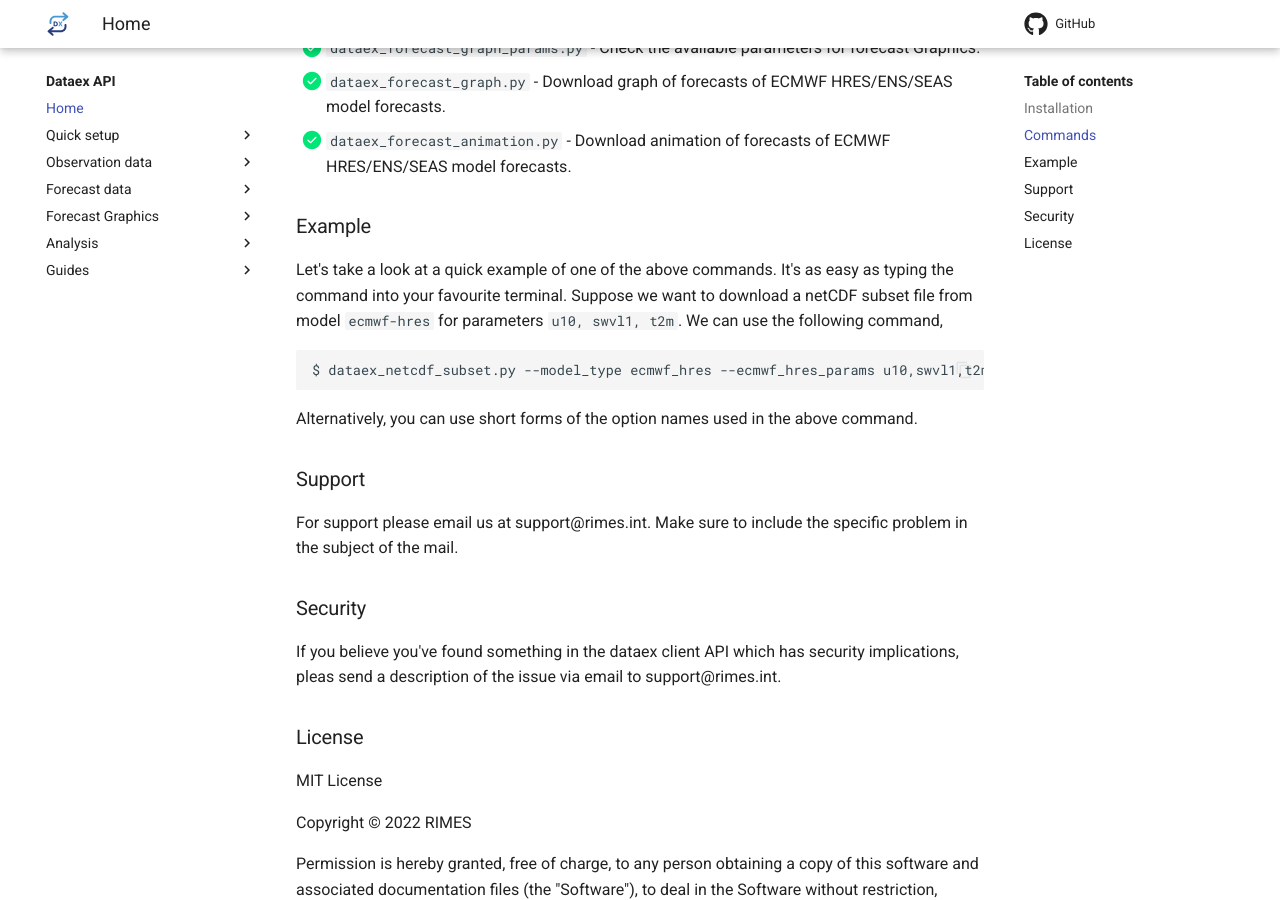
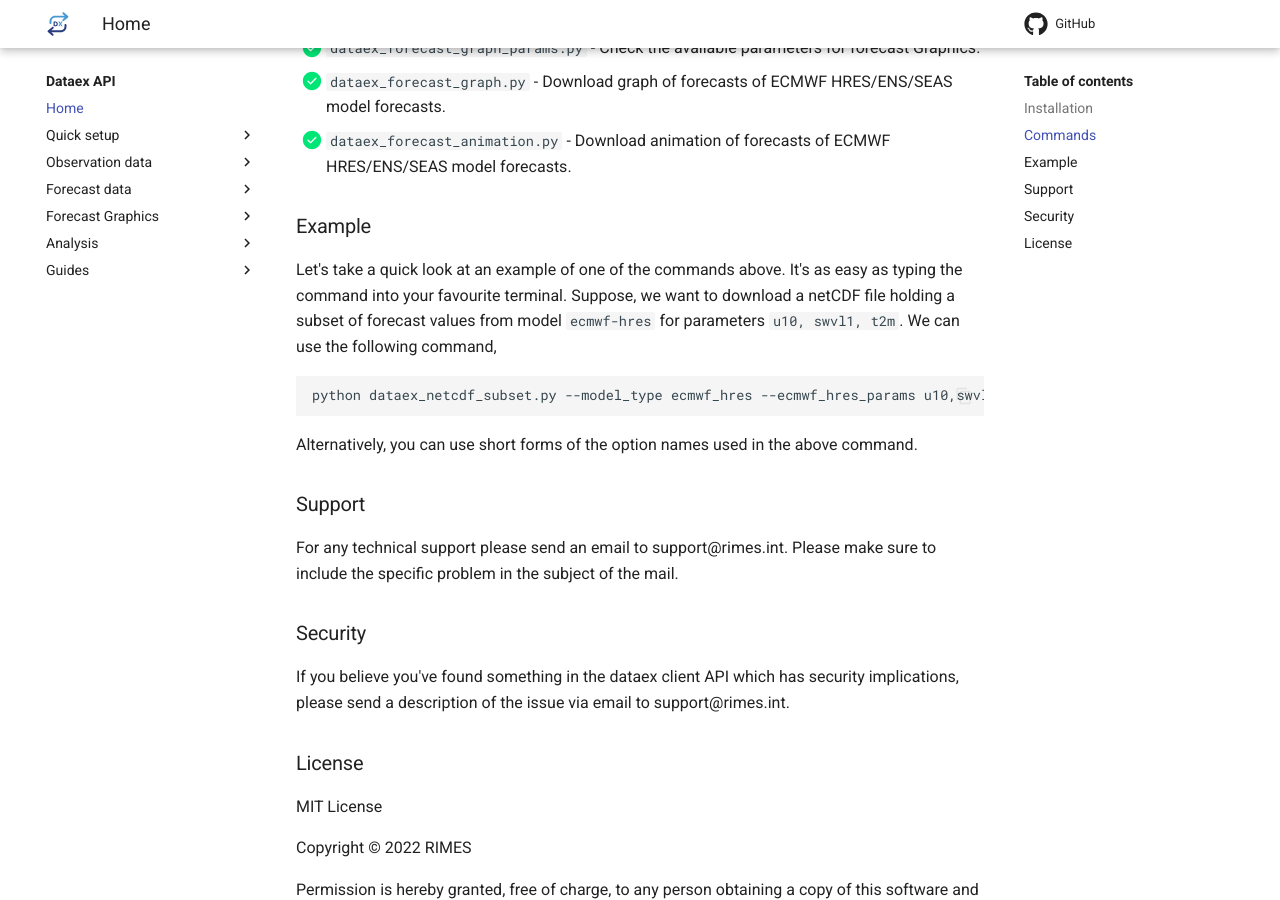
Before and after one commit to RIMESINT/dataex-client, an MkDocs documentation site: the page built from docs/index.md, in a window 1280 px wide and 900 px high, scrolled down 1221 px. Built offline with MkDocs 1.6.1 and Material for MkDocs 9.7.7, drawn with Linux system fonts in a browser that asks for light colours; comment, search, counter and statistics services are not loaded.

Commit message:
minro edits

````diff
--- a/docs/index.md
+++ b/docs/index.md
@@ -38,21 +38,21 @@ pip install https://github.com/nzahasan/dataex-client/zipball/master
 
 ### Example
 
-Let's take a look at a quick example of one of the above commands. It's as easy as typing the command into your favourite terminal. Suppose we want to download a netCDF subset file from model `ecmwf-hres` for parameters `u10, swvl1, t2m`. We can use the following command,
+Let's take a quick look at an example of one of the commands above. It's as easy as typing the command into your favourite terminal. Suppose, we want to download a netCDF file holding a subset of forecast values from model `ecmwf-hres` for parameters `u10, swvl1, t2m`. We can use the following command,
 
 ```
-$ dataex_netcdf_subset.py --model_type ecmwf_hres --ecmwf_hres_params u10,swvl1,t2m --latbounds 40.3 60.0 --lonbounds 90.0 120.0 --output $HOME/emwf_hres_subset.nc
+python dataex_netcdf_subset.py --model_type ecmwf_hres --ecmwf_hres_params u10,swvl1,t2m --latbounds 40.3 60.0 --lonbounds 90.0 120.0 --output $HOME/ecmwf_hres_subset.nc
 
 ```
 Alternatively, you can use short forms of the option names used in the above command.
 
 ### Support
 
-For support please email us at support@rimes.int. Make sure to include the specific problem in the subject of the mail.
+For any technical support please send an email to support@rimes.int. Please make sure to include the specific problem in the subject of the mail.
 
 ### Security
 
-If you believe you've found something in the dataex client API which has security implications, pleas send a description of the issue via email to support@rimes.int.
+If you believe you've found something in the dataex client API which has security implications, please send a description of the issue via email to support@rimes.int.
 
 
 ### License
````
Also changed, not shown: docs/user-guide/dataex_init.md (+1 -1 lines), docs/user-guide/dataex_insert_obs_data.md (+1 -1 lines).
